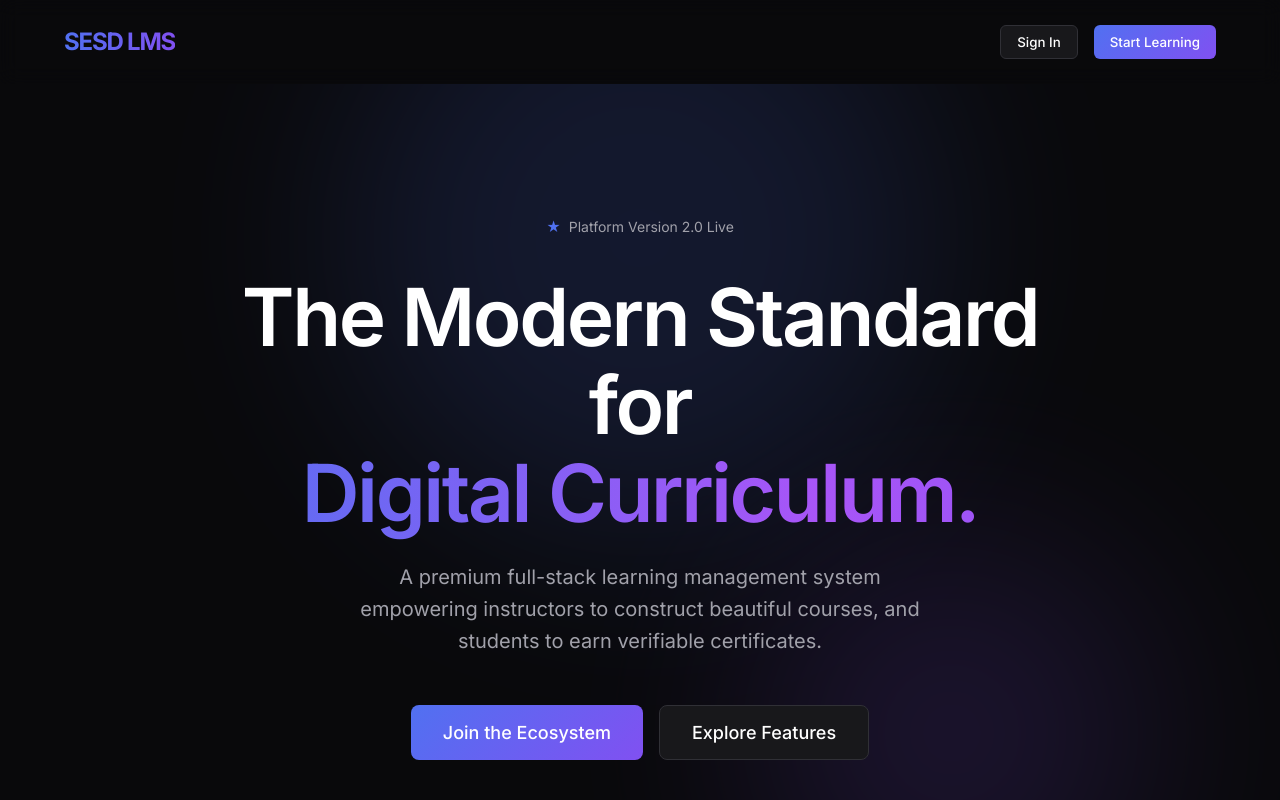
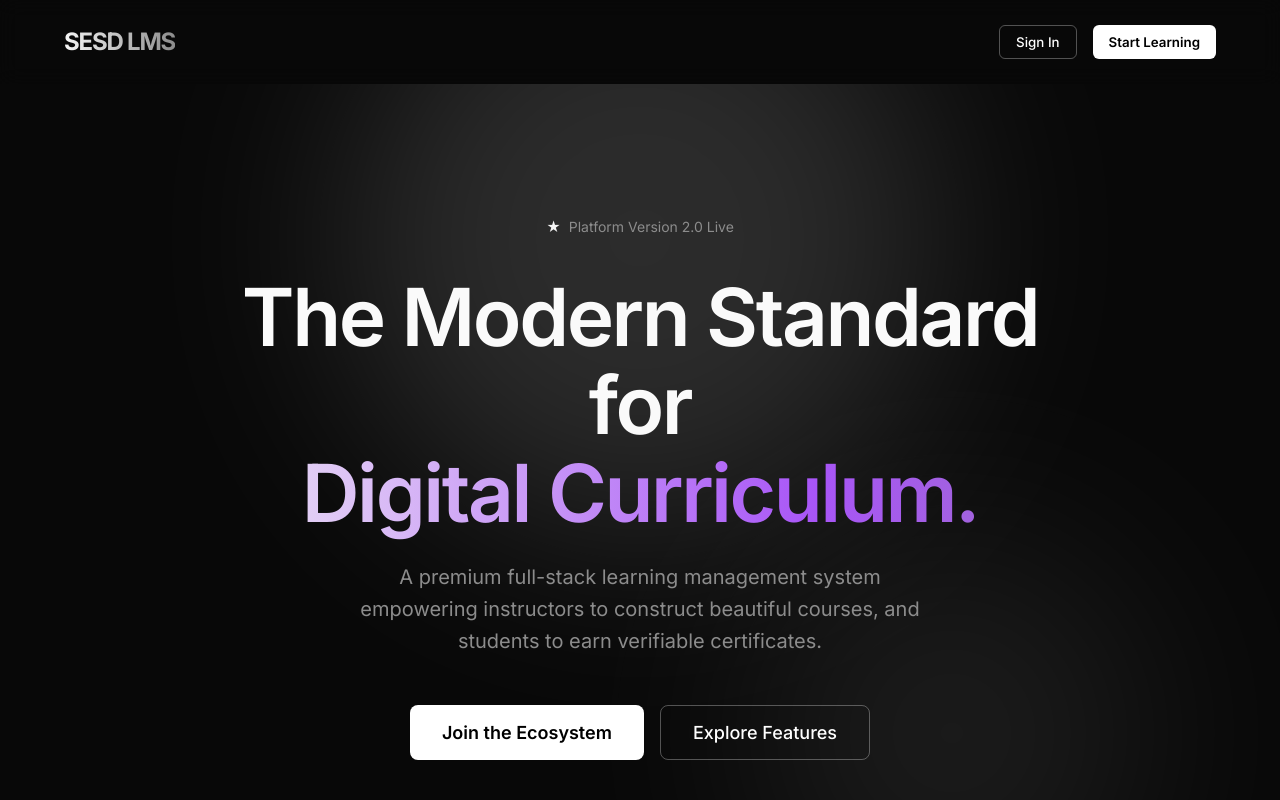
Before and after one commit to bhavishyaone/SESD_PROJECT, a React (Vite) app in the folder client/: page / in a window 1280 px wide. Shown: the top 800 px of the page. Built offline with nearby package versions, Linux system fonts and the light colour scheme; no server answers.

Commit message:
style(theme): apply global monochrome CSS variables

```diff
--- a/client/src/index.css
+++ b/client/src/index.css
@@ -1,20 +1,20 @@
 @import url('https://fonts.googleapis.com/css2?family=Inter:wght@300;400;500;600;700&display=swap');
 
 :root {
-  --color-primary: 228 85% 63%;
-  --color-primary-light: 228 85% 73%;
-  --color-secondary: 258 85% 63%;
+  --color-primary: 0 0% 96%;
+  --color-primary-light: 0 0% 100%;
+  --color-secondary: 0 0% 55%;
   --color-success: 152 69% 45%;
   --color-danger: 348 83% 47%;
 
-  --color-background: 240 10% 4%;
-  --color-surface: 240 6% 10%;
-  --color-surface-hover: 240 6% 15%;
-  --color-border: 240 6% 20%;
+  --color-background: 0 0% 3%;
+  --color-surface: 0 0% 8%;
+  --color-surface-hover: 0 0% 12%;
+  --color-border: 0 0% 16%;
 
-  --text-primary: 0 0% 100%;
-  --text-secondary: 240 5% 65%;
-  --text-muted: 240 5% 45%;
+  --text-primary: 0 0% 98%;
+  --text-secondary: 0 0% 55%;
+  --text-muted: 0 0% 36%;
 
   --radius-sm: 0.375rem;
   --radius-md: 0.5rem;
@@ -83,25 +83,25 @@ h1, h2, h3, h4, h5, h6 {
 }
 
 .btn-primary {
-  background: linear-gradient(135deg, hsl(var(--color-primary)) 0%, hsl(var(--color-secondary)) 100%);
-  color: white;
-  box-shadow: 0 4px 14px 0 hsla(var(--color-primary), 0.39);
+  background: #ffffff;
+  color: #000000;
+  font-weight: 600;
 }
 
 .btn-primary:hover {
-  filter: brightness(1.1);
-  box-shadow: 0 6px 20px hsla(var(--color-primary), 0.23);
+  background: #e0e0e0;
   transform: translateY(-1px);
 }
 
 .btn-surface {
-  background: hsl(var(--color-surface));
-  color: hsl(var(--text-primary));
-  border: 1px solid hsl(var(--color-border));
+  background: transparent;
+  color: #ffffff;
+  border: 1px solid rgba(255, 255, 255, 0.3);
 }
 
 .btn-surface:hover {
-  background: hsl(var(--color-surface-hover));
+  background: rgba(255, 255, 255, 0.08);
+  border-color: rgba(255, 255, 255, 0.5);
 }
 
 .input-base {
@@ -152,3 +152,57 @@ h1, h2, h3, h4, h5, h6 {
   50% { background-position: 100% 50%; }
   100% { background-position: 0% 50%; }
 }
+
+@media print {
+  body {
+    background-color: white !important;
+  }
+  body * {
+    visibility: hidden;
+  }
+  .print-certificate-container, .print-certificate-container * {
+    visibility: visible;
+  }
+  .print-certificate-container {
+    position: absolute;
+    left: 0;
+    top: 0;
+    width: 100%;
+    margin: 0;
+    padding: 0;
+    background-color: white !important;
+  }
+  @page {
+    size: landscape;
+    margin: 1cm;
+  }
+}
+
+.btn-outline {
+  background: transparent;
+  color: #ffffff;
+  border: 1px solid rgba(255, 255, 255, 0.3);
+}
+
+.btn-outline:hover {
+  background: rgba(255, 255, 255, 0.08);
+  border-color: rgba(255, 255, 255, 0.5);
+}
+
+a {
+  text-decoration: none;
+}
+
+@keyframes fadeInUp {
+  from { opacity: 0; transform: translateY(28px); }
+  to   { opacity: 1; transform: translateY(0); }
+}
+
+@keyframes gradientShift {
+  0%, 100% { background-position: 0% 50%; }
+  50%       { background-position: 100% 50%; }
+}
+
+@media (min-width: 768px) {
+  .nav-links { display: flex !important; }
+}
```
